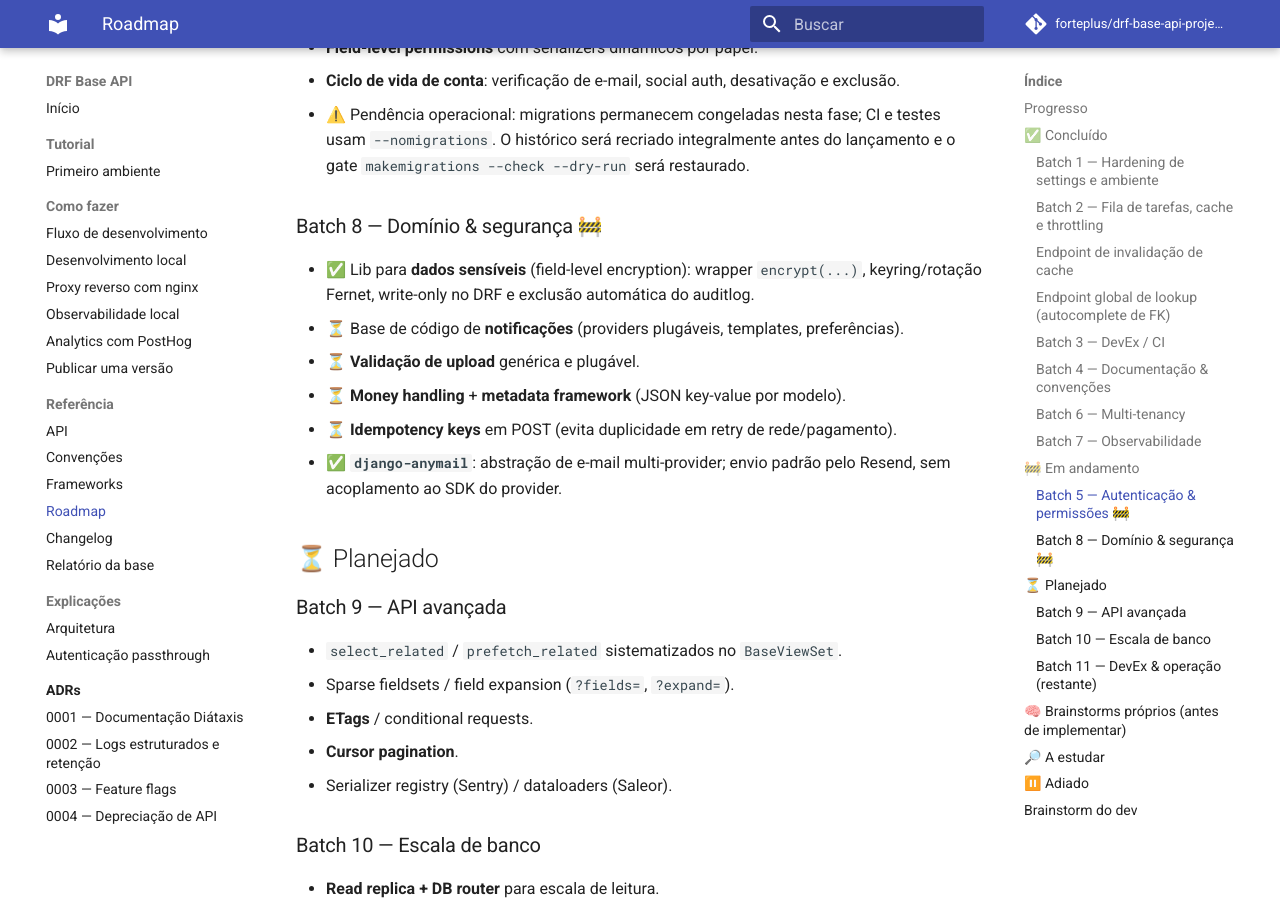
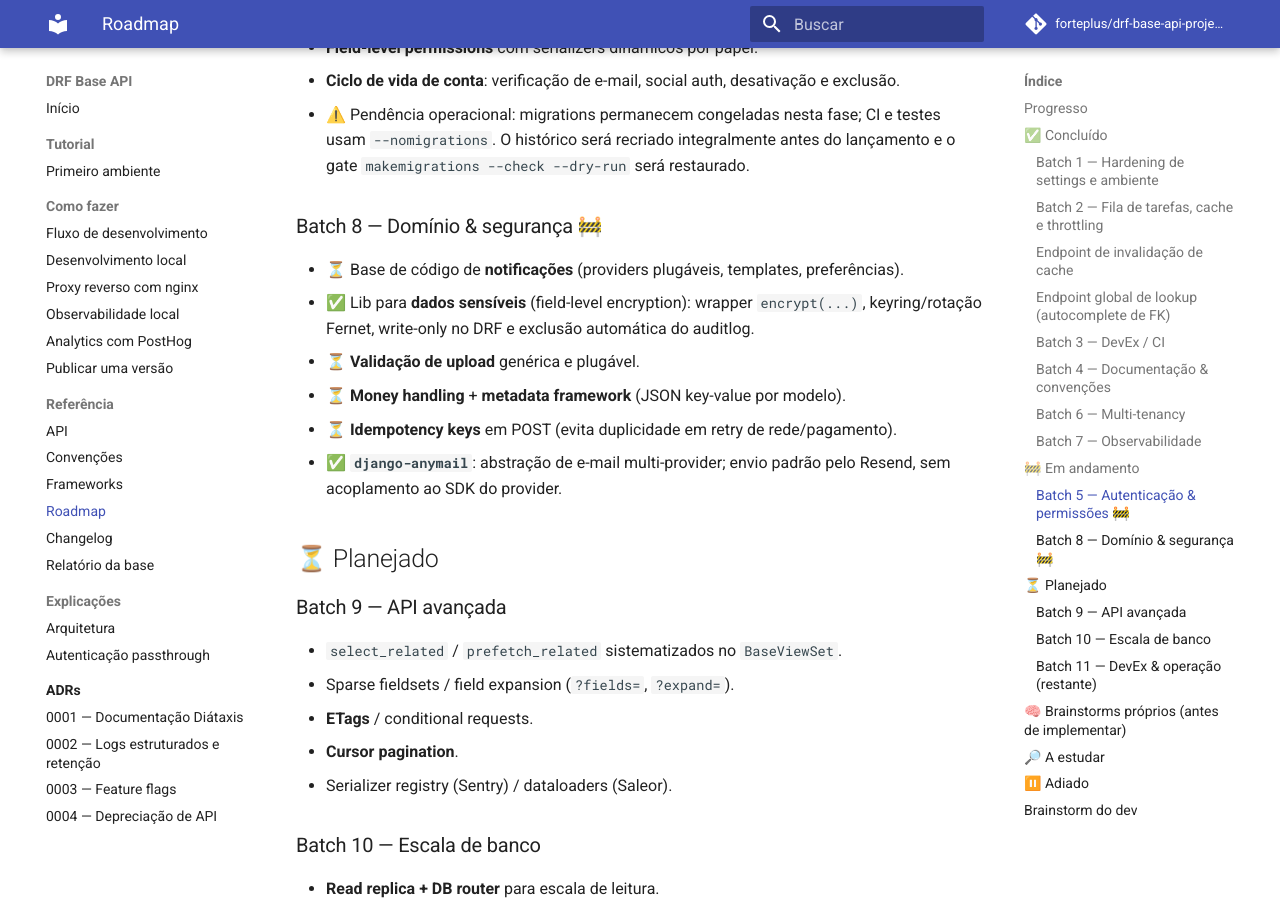
Before and after one commit to davisilvarafacho/django-api-startup-template, an MkDocs documentation site: the page built from docs/ROADMAP.md, in a window 1280 px wide and 900 px high, scrolled down 4489 px. Built offline with MkDocs 1.6.1 and Material for MkDocs 9.7.7, drawn with Linux system fonts in a browser that asks for light colours; comment, search, counter and statistics services are not loaded.

Commit message:
chore: preserve final conflict resolution
Rebuild the PR history without duplicated commits while preserving the exact final tree.

```diff
--- a/docs/ROADMAP.md
+++ b/docs/ROADMAP.md
@@ -124,15 +124,12 @@ _Atualizado em 2026-07-30._
   do lançamento e o gate `makemigrations --check --dry-run` será restaurado.
 
 ### Batch 8 — Domínio & segurança 🚧
-- ✅ Lib para **dados sensíveis** (field-level encryption): wrapper
-  `encrypt(...)`, keyring/rotação Fernet, write-only no DRF e exclusão
-  automática do auditlog.
 - ⏳ Base de código de **notificações** (providers plugáveis, templates, preferências).
+- ✅ Lib para **dados sensíveis** (field-level encryption): wrapper `encrypt(...)`, keyring/rotação Fernet, write-only no DRF e exclusão automática do auditlog.
 - ⏳ **Validação de upload** genérica e plugável.
 - ⏳ **Money handling** + **metadata framework** (JSON key-value por modelo).
 - ⏳ **Idempotency keys** em POST (evita duplicidade em retry de rede/pagamento).
-- ✅ **`django-anymail`**: abstração de e-mail multi-provider; envio padrão pelo
-  Resend, sem acoplamento ao SDK do provider.
+- ✅ **`django-anymail`**: abstração de e-mail multi-provider; envio padrão pelo Resend, sem acoplamento ao SDK do provider.
 
 ## ⏳ Planejado
 
```
